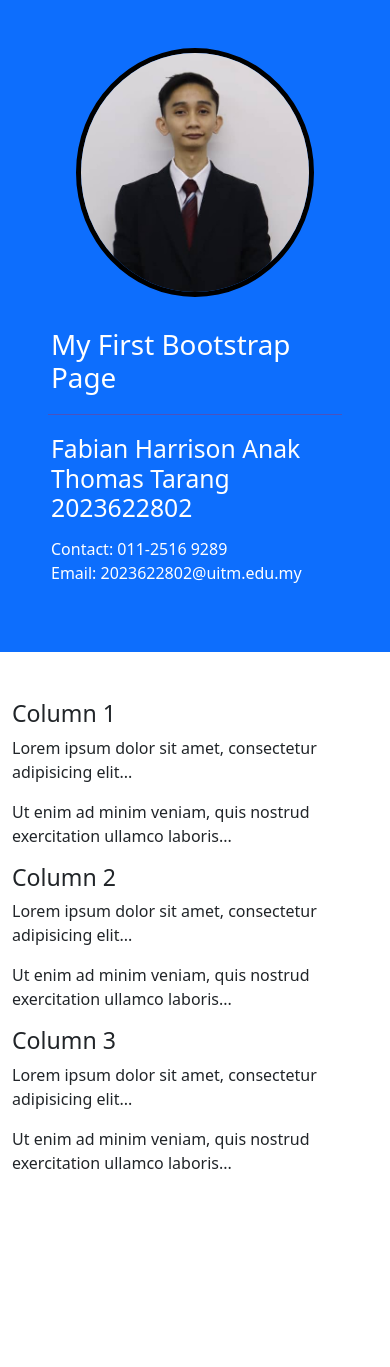
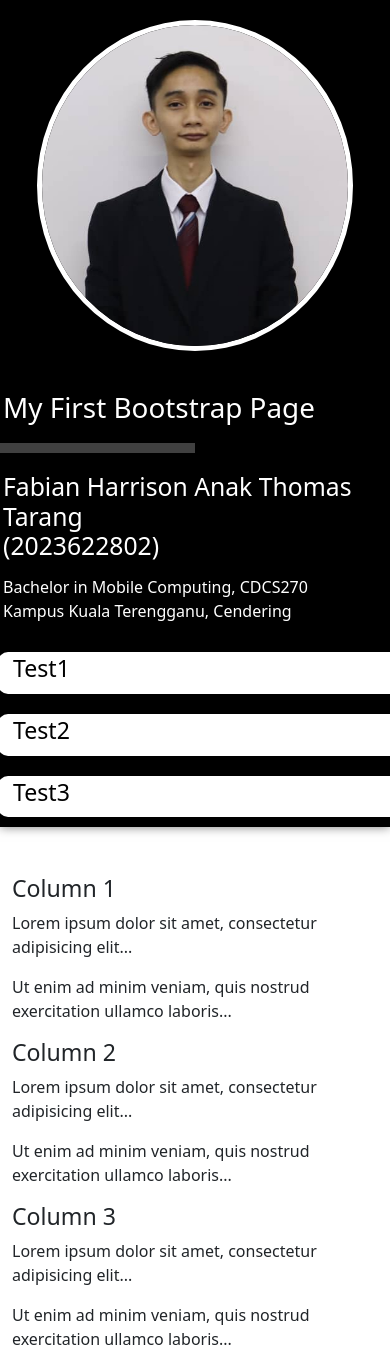
Before and after one commit to fabianHCDCS270/578-uitmkt-online, a PHP site: page / in a window 390 px wide. Before the commit the page ends 1169 px from the top, so only its background shows below. Run offline with PHP 8.4, Linux system fonts and the light colour scheme.

Commit message:
Added style on some reserved classes Added shadow on main banner

```diff
--- a/index.php
+++ b/index.php
@@ -12,32 +12,67 @@
             border-radius: 50%;
             border-width: 5px;
             border-style: solid;
-            border-color: black;
+            border-color: white;
         }
         .mainHeader_L, .mainParagraph_L {
             padding: 3px;
             text-align:Left;
         }
+        .breaker1 {
+            border: 5px solid white;
+            width: 50%;
+        }
+        .container-fluid {
+            padding: 20px 0px 0px 0px;
+            color: white;
+            text-align: center;
+            box-shadow: 0 0 10px rgba(0, 0, 0, 0.5);
+        }
+        .size3_card {
+            background-color: white;
+            color: black;
+            border-radius: 10px;
+            margin: 10px;
+            box-shadow: 0 0 10px rgba(0, 0, 0, 0.5);
+        }
+        .col-sm-4 {
+
+        }
     </style>
 
 </head>
 <body>
-<div class="container-fluid p-5 bg-primary text-white text-center">
+<div class="container-fluid" style="background-color: black;">
 <div class="row">
-    <div class="col-sm-4" >
+    <div class="col-sm-3" >
         <img src="./img/gambarFormal_2.jpg" class="profile_picture" alt="">
     </div>
-    <div class="col-sm-8">
+    <div class="col-sm-9">
+        <div class="row">
+            <div class="col">
                 <h1 class="mainHeader_L">My First Bootstrap Page</h1>
-        <hr style="color:red; stroke: 2px;">
+                <hr class="breaker1">
                 <h2 class="mainHeader_L">
                     Fabian Harrison Anak Thomas Tarang
-            2023622802
+                    <br>(2023622802)
                 </h2>
                 <p class="mainHeader_L">
-            Contact: 011-2516 9289 <br>
-            Email: 2023622802@uitm.edu.my
+                    Bachelor in Mobile Computing, CDCS270
+                    <br>Kampus Kuala Terengganu, Cendering
                 </p>
+            </div>
+        </div>
+        <div class="row">
+            <div class="col-sm-3 size3_card">
+                <h3 class="mainHeader_L"> Test1</h3>
+            </div>
+            <div class="col-sm-3 size3_card">
+                <h3 class="mainHeader_L"> Test2</h3>
+            </div>
+            <div class="col-sm-3 size3_card">
+                <h3 class="mainHeader_L"> Test3</h3>
+            </div>
+        </div>
     </div>
 </div>
 
```
Lines whose indentation alone changed are shown as unchanged.
